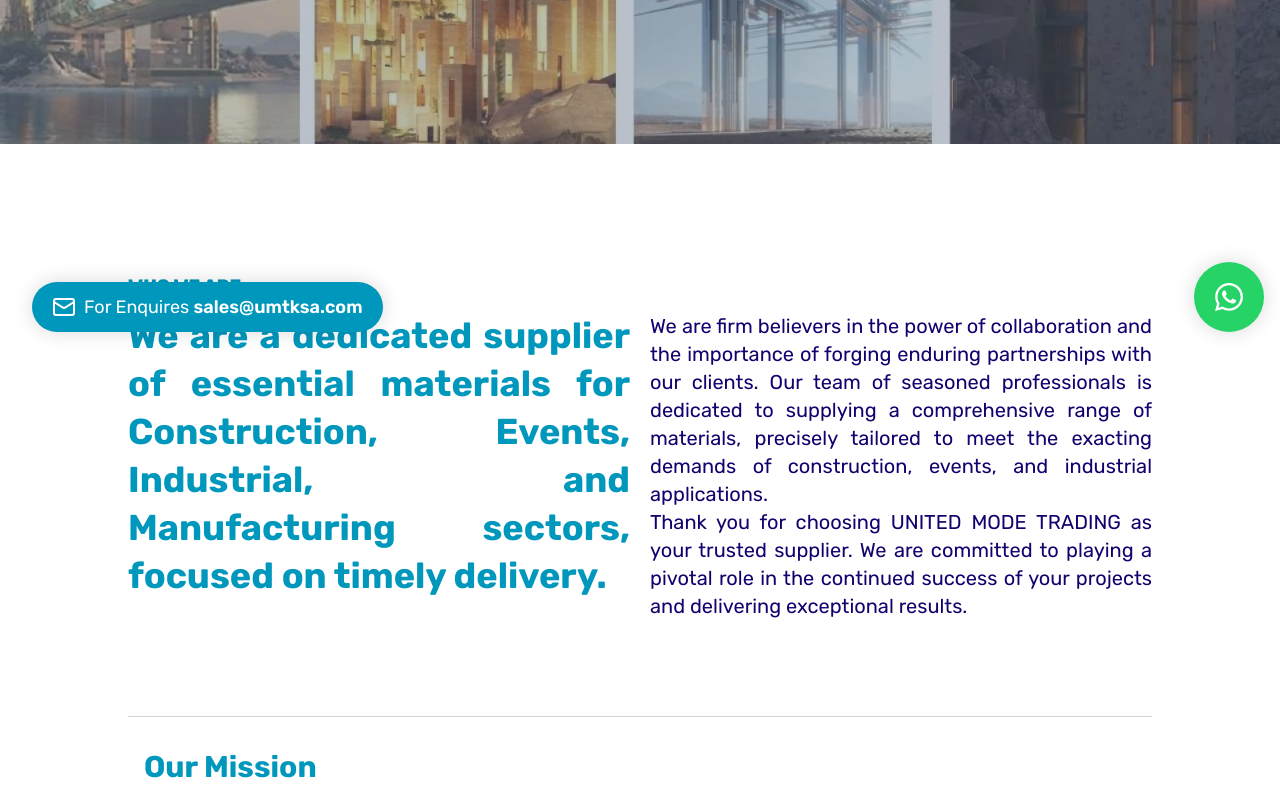
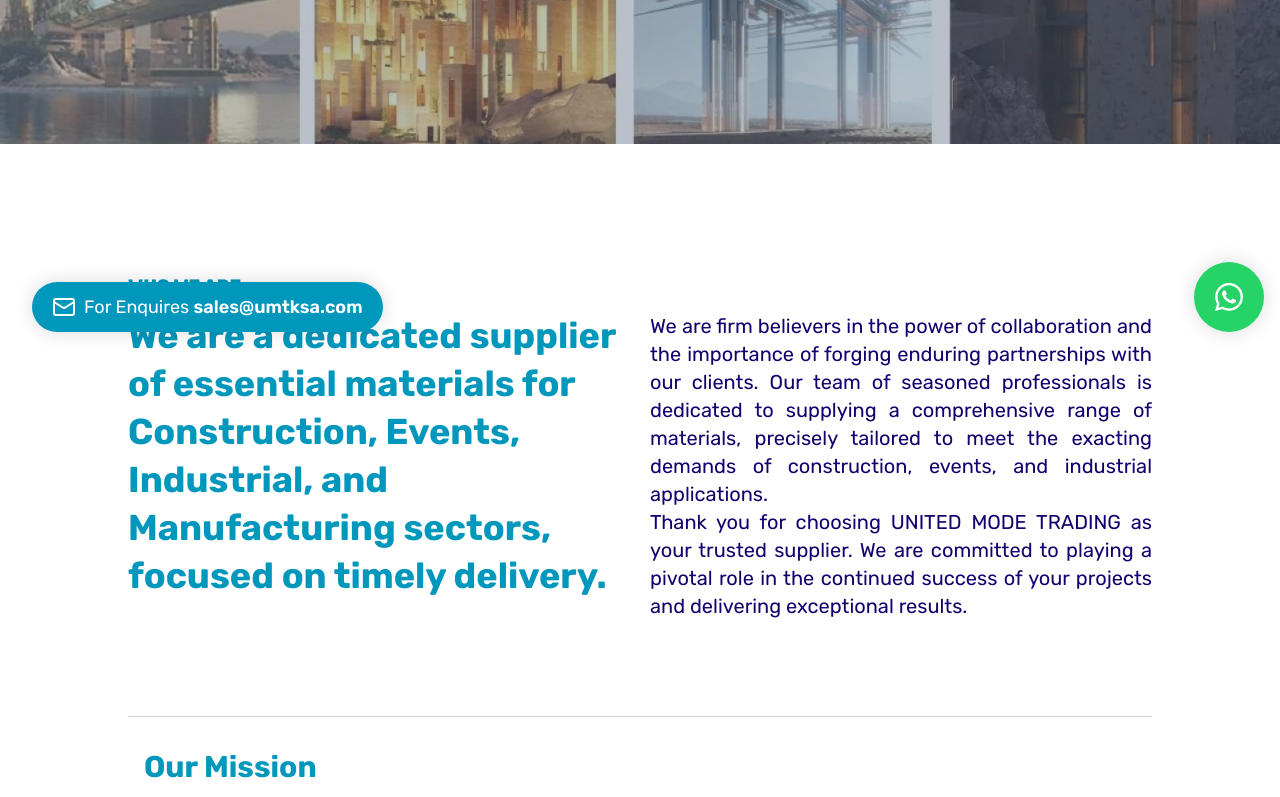
Before and after one commit to Rishal-pc7/umtksa, a React (Vite) app: page /about in a window 1280 px wide. Shown: the part 456-1253 px from the top of the page. Built offline with nearby package versions, Linux system fonts and the light colour scheme.

Commit message:
About page bug fixed

```diff
--- a/src/Components/About/About.jsx
+++ b/src/Components/About/About.jsx
@@ -21,7 +21,7 @@
     <div className="flex w-full flex-wrap md:flex-nowrap gap-x-5 pb-20 text-brand-cyan" lang='en'>
         <div className="w-full md:w-1/2 m slider from-left">
         <h1 className='font-extrabold  text-lg uppercase'>Who we are</h1>
-        <h1 className='font-bold text-justify text-xl md:text-4xl mt-3 md:leading-[3rem] leading-8' >
+        <h1 className='font-bold text-justify md:text-left text-xl md:text-4xl mt-3 md:leading-[3rem] leading-8' >
         We are a dedicated supplier of essential materials for Construction, Events, Industrial, and Manufacturing sectors, focused on timely delivery.
         </h1>
         </div>
```
